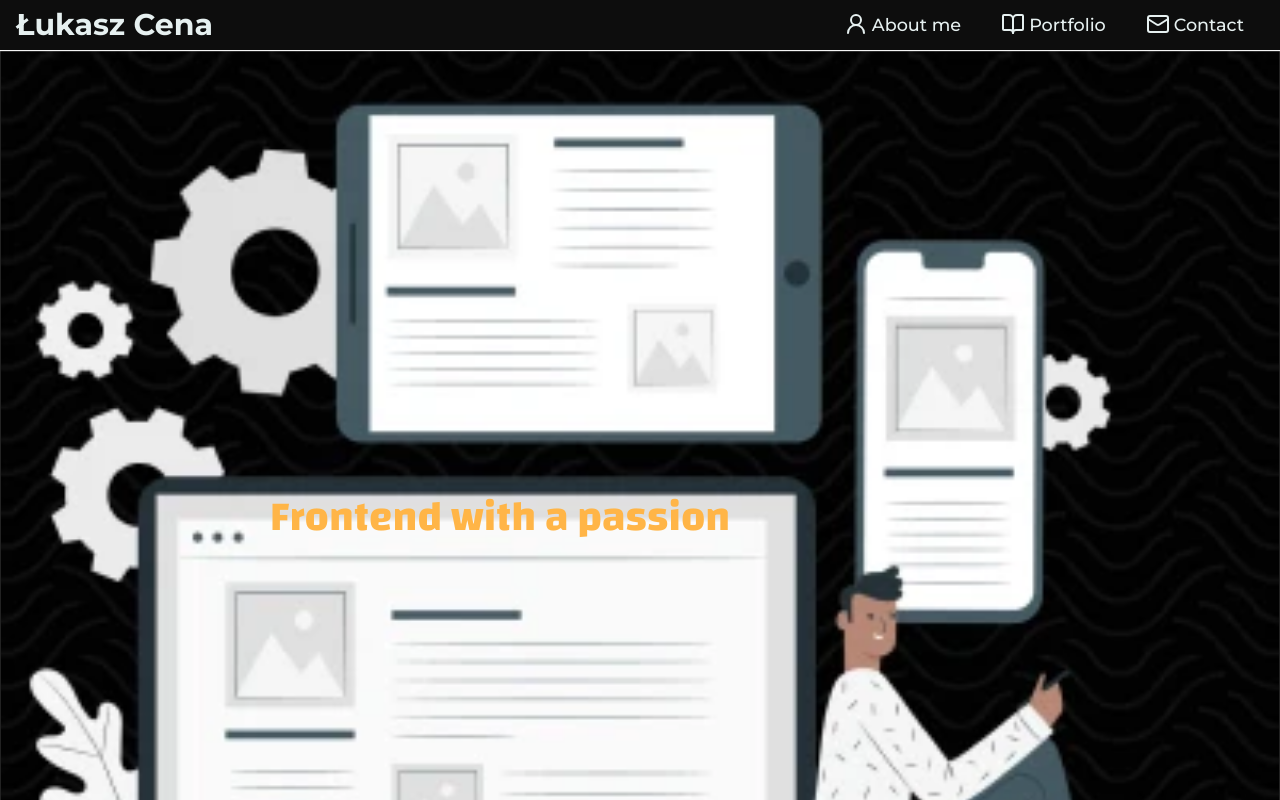
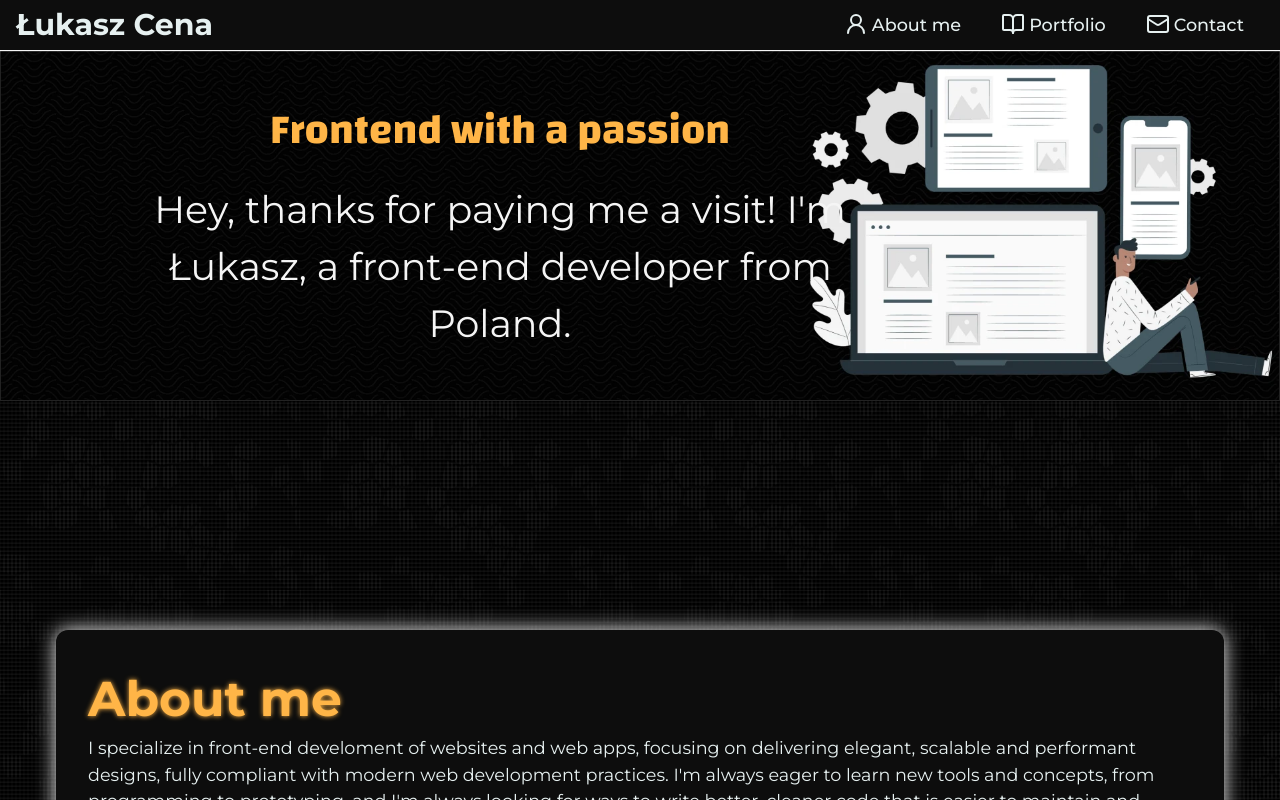
Before and after one commit to LukCen/LBJPortfolio, a Vue app: page / in a window 1280 px wide. Shown: the top 800 px of the page. Built offline with nearby package versions, Linux system fonts and the light colour scheme; no server answers.

Commit message:
minsize added to hero section, should help with content moving

```diff
--- a/index.html
+++ b/index.html
@@ -9,6 +9,7 @@
   <meta name="author" content="Łukasz Cena">
   <link rel="preload" href="/fonts/Montserrat-VariableFont_wght.ttf" as="font" type="font/woff2" crossorigin>
   <link rel="preload" href="/fonts/Changa-VariableFont_wght.ttf" as="font" type="font/woff2" crossorigin>
+  <link rel="preload" href="/assets/dark_mosaic.png" as="background-image">
   <link rel="apple-touch-icon" sizes="180x180" href="/icons/favicon/apple-touch-icon.png">
   <link rel="icon" type="image/png" sizes="32x32" href="/icons/favicon/favicon-32x32.png">
   <link rel="icon" type="image/png" sizes="16x16" href="/icons/favicon/favicon-16x16.png">
--- a/src/components/HeroSection.vue
+++ b/src/components/HeroSection.vue
@@ -1,6 +1,4 @@
 <script setup lang="ts">
-// import hero from "/assets/hero_bg_mobile.webp"
-// import heroDesktop from "/assets/hero_bg_desktop.webp"
 import hero from "/assets/hero-mobile.webp"
 import heroTablet from "/assets/hero-tablet.webp"
 import heroDesktop from "/assets/hero-desktop.webp"
@@ -9,7 +7,8 @@
 </script>
 
 <template>
-  <section aria-label="Information about the website" class="w-screen text-primary overflow-hidden">
+  <section aria-label="Information about the website"
+    class="w-screen min-h-[500px] 2k:min-h-[700px] text-primary overflow-hidden">
     <div class="hero-banner relative">
       <picture>
         <source media="(min-width: 1921px)" :srcset="hero2k" />
```
